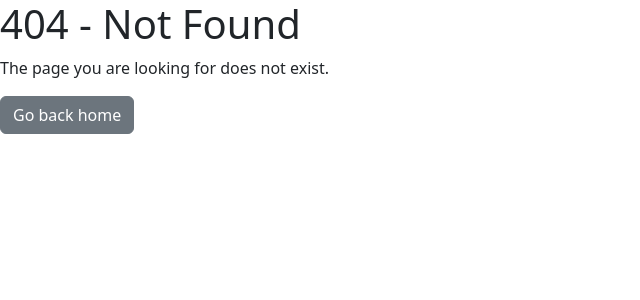
After one commit to ashtonx24/flask-booking-app, a Flask app: template templates/404.html in a window 1280 px wide. The commit adds this page. Shown: the top 300 px of the page, without its empty margins (0-640 px from the left). Run offline with Flask 3, Linux system fonts and the light colour scheme; the template is opened without the code that fills it, so the values that code supplies are empty.

Commit message:
added favicon and 404.html

```diff
--- /dev/null
+++ b/templates/404.html
@@ -0,0 +1,18 @@
+<!-- templates/404.html -->
+<!DOCTYPE html>
+<html lang="en">
+<head>
+    <meta charset="UTF-8">
+    <title>Page Not Found</title>
+    <link rel="icon" href="{{ url_for('static', filename='favicon.ico') }}">
+    <link
+      href="https://cdn.jsdelivr.net/npm/bootstrap@5.3.0/dist/css/bootstrap.min.css"
+      rel="stylesheet"
+    />
+</head>
+<body>
+    <h1>404 - Not Found</h1>
+    <p>The page you are looking for does not exist.</p>
+    <a href="/" class="btn btn-secondary">Go back home</a>
+</body>
+</html>
--- a/templates/admin.html
+++ b/templates/admin.html
@@ -5,6 +5,7 @@
     <meta charset="UTF-8" />
     <title>Admin Booking View</title>
     <meta name="viewport" content="width=device-width, initial-scale=1" />
+    <link rel="icon" href="{{ url_for('static', filename='favicon.ico') }}">
     <link
       href="https://cdn.jsdelivr.net/npm/bootstrap@5.3.0/dist/css/bootstrap.min.css"
       rel="stylesheet"
--- a/templates/calendar.html
+++ b/templates/calendar.html
@@ -4,7 +4,7 @@
   <head>
     <meta charset="UTF-8" />
     <title>Room Booking Calendar</title>
-
+    <link rel="icon" href="{{ url_for('static', filename='favicon.ico') }}" />
     <link
       href="https://cdn.jsdelivr.net/npm/bootstrap@5.3.0/dist/css/bootstrap.min.css"
       rel="stylesheet"
--- a/templates/index.html
+++ b/templates/index.html
@@ -5,6 +5,7 @@
     <meta charset="UTF-8" />
     <title>Boss Lodging Booking</title>
     <meta name="viewport" content="width=device-width, initial-scale=1" />
+    <link rel="icon" href="{{ url_for('static', filename='favicon.ico') }}" />
     <link
       href="https://cdn.jsdelivr.net/npm/bootstrap@5.3.0/dist/css/bootstrap.min.css"
       rel="stylesheet"
```
Also changed, not shown: templates/edit_booking.html (+10 -3 lines), templates/login.html (+7 -7 lines), static/android-chrome-192x192.png (added), static/android-chrome-512x512.png (added), static/apple-touch-icon.png (added), static/favicon-16x16.png (added), static/favicon-32x32.png (added), static/favicon.ico (added), static/site.webmanifest (added).
